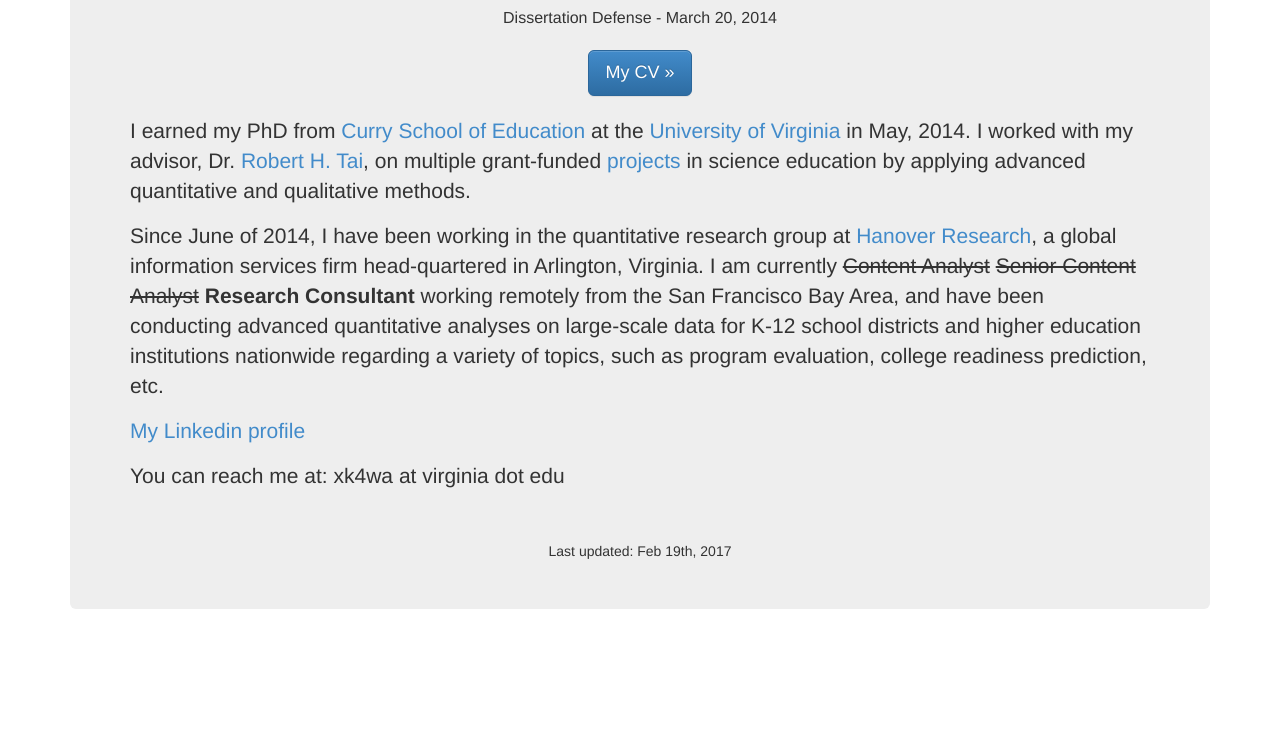
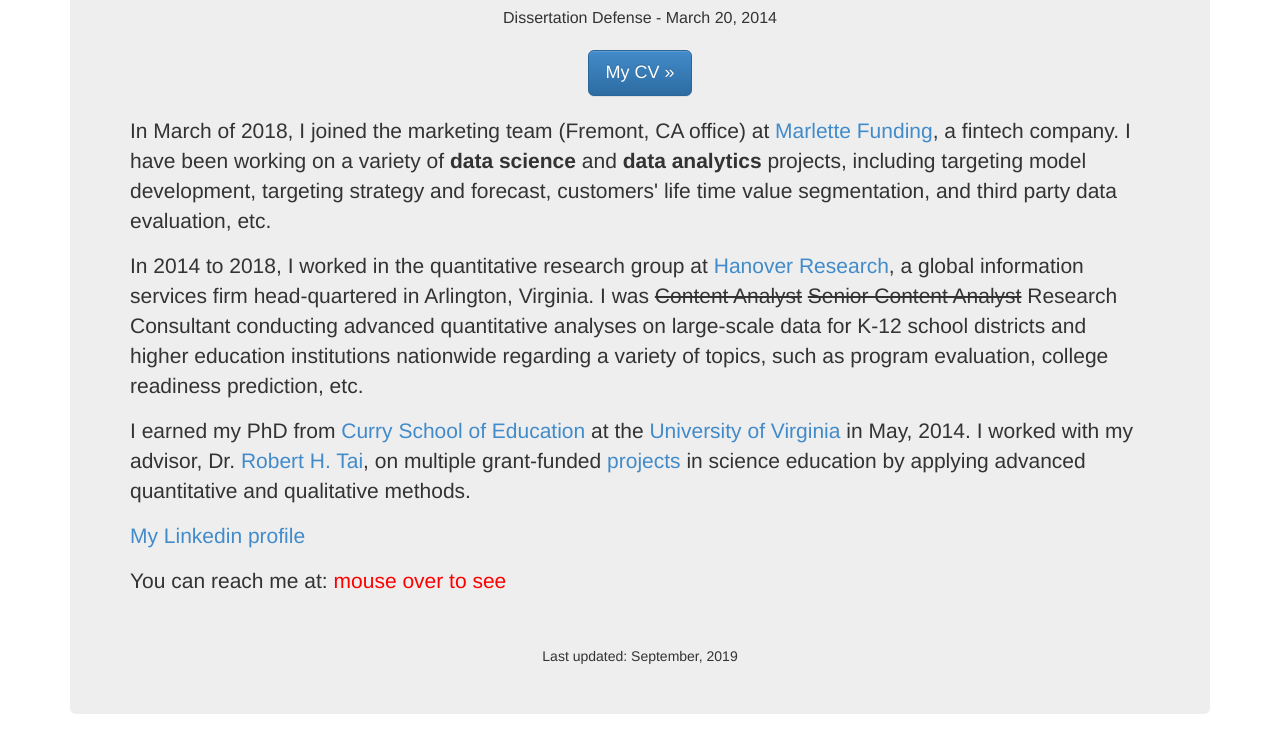
Before and after one commit to norakxq/norakxq.github.io, a plain HTML site: page index.html in a window 1280 px wide. Shown: the part 614-1366 px from the top of the page. Before the commit the page ends 1283 px from the top, so only its background shows below. Drawn offline with nearby package versions, Linux system fonts and the light colour scheme.

Commit message:
added MF description, updated CV, changed Email

```diff
--- a/index.html
+++ b/index.html
@@ -80,12 +80,13 @@
         <div style="font-size:40px;" class="text-center">Xiaoqing Kong (孔晓晴)</div>
         <img src="images/logo.jpg" class="img-thumbnail center-block" style="margin-top:30px; margin-bottom:10px; width:70%;">
         <div style="text-align: center; margin-bottom:20px; font-size:16px">Dissertation Defense - March 20, 2014</div>
-        <div align="center" style="margin-bottom:20px;"><a href="pdf/Kong_CV_20150505.pdf" class="btn btn-primary btn-lg" role="button">My CV &raquo;</a></div>
-        <p>I earned my PhD from <a href="http://curry.virginia.edu">Curry School of Education</a> at the <a href="http://www.virginia.edu">University of Virginia </a> in May, 2014. I worked with my advisor, Dr. <a href="http://curry.virginia.edu/academics/directory/robert-h.-tai">Robert H. Tai</a>, on multiple grant-funded <a href="research.html"> projects </a> in science education by applying advanced quantitative and qualitative methods.</p>
-		<p>Since June of 2014, I have been working in the quantitative research group at <a href="http://www.hanoverresearch.com/">Hanover Research</a>, a global information services firm head-quartered in Arlington, Virginia. I am currently <strike>Content Analyst</strike> <strike>Senior Content Analyst</strike> <b>Research Consultant</b> working remotely from the San Francisco Bay Area, and have been conducting advanced quantitative analyses on large-scale data for K-12 school districts and higher education institutions nationwide regarding a variety of topics, such as program evaluation, college readiness prediction, etc.</p>
+        <div align="center" style="margin-bottom:20px;"><a href="pdf/Kong_CV_20190903.pdf" class="btn btn-primary btn-lg" role="button">My CV &raquo;</a></div>
+        <p>In March of 2018, I joined the marketing team (Fremont, CA office) at <a href="https://www.marlettefunding.com/">Marlette Funding</a>, a fintech company. I have been working on a variety of <b>data science</b> and <b>data analytics</b> projects, including targeting model development, targeting strategy and forecast, customers' life time value segmentation, and third party data evaluation, etc.</p>
+		<p>In 2014 to 2018, I worked in the quantitative research group at <a href="http://www.hanoverresearch.com/">Hanover Research</a>, a global information services firm head-quartered in Arlington, Virginia. I was <strike>Content Analyst</strike> <strike>Senior Content Analyst</strike> Research Consultant conducting advanced quantitative analyses on large-scale data for K-12 school districts and higher education institutions nationwide regarding a variety of topics, such as program evaluation, college readiness prediction, etc.</p>
+		<p>I earned my PhD from <a href="http://curry.virginia.edu">Curry School of Education</a> at the <a href="http://www.virginia.edu">University of Virginia </a> in May, 2014. I worked with my advisor, Dr. <a href="http://curry.virginia.edu/academics/directory/robert-h.-tai">Robert H. Tai</a>, on multiple grant-funded <a href="research.html"> projects </a> in science education by applying advanced quantitative and qualitative methods.</p>
 		<p><a href="https://www.linkedin.com/in/xiaoqingkong">My Linkedin profile</a></p>
-		<p>You can reach me at: xk4wa at virginia dot edu</p>
-		<div style="margin-top:50px" align="center">Last updated: Feb 19th, 2017</div>
+		<p>You can reach me at: <span onmouseover="document.getElementById('email_addr').innerHTML='nor' + 'akxq a' + 't gm' + 'ail dot com';document.getElementById('email_addr').style.color='black';" id="email_addr" style="color:red">mouse over to see</span></p>
+		<div style="margin-top:50px" align="center">Last updated: September, 2019</div>
       </div>
 
 
```
Also changed, not shown: 1 other file.
